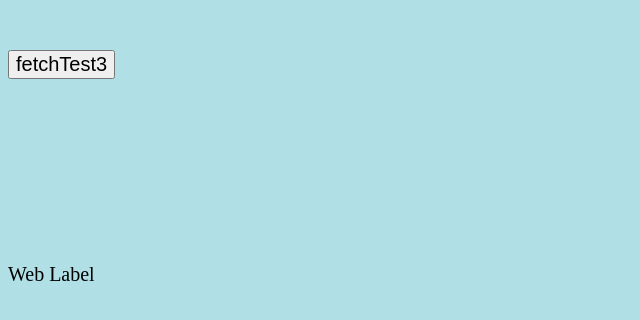
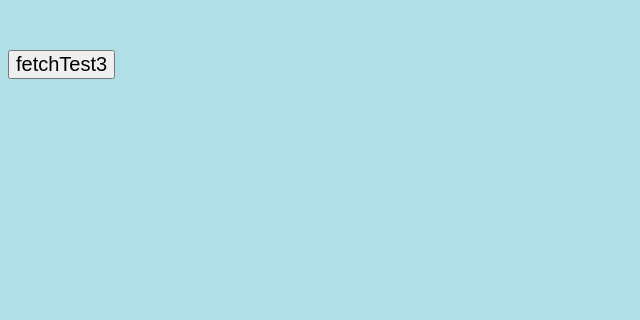
Before and after one commit to instantq/instantq.github.io, a plain HTML site: page index.html in a window 1280 px wide. Shown: the whole page, without its empty margins (0-640 px from the left). Drawn offline with Linux system fonts and the light colour scheme.

Commit message:
Update index.html

```diff
--- a/index.html
+++ b/index.html
@@ -21,7 +21,6 @@
       <br/>
       <br/>
       <br/>
-      <span id="myspan"> Web Label </span>
     </div>
     <br/>
 
```
